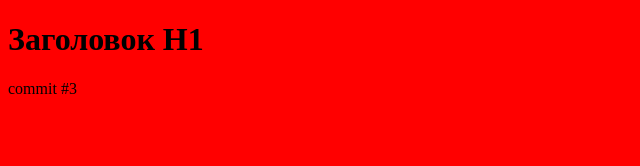
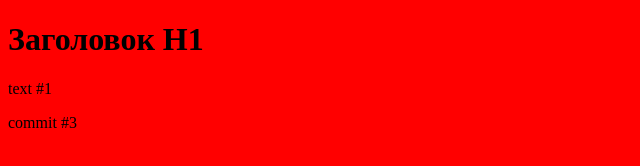
Before and after one commit to ArtDinWin/git-first, a plain HTML site: page index.html in a window 1280 px wide. Shown: the whole page, without its empty margins (0-640 px from the left). Drawn offline with Linux system fonts and the light colour scheme.

Commit message:
Add section 3 pharagraph

```diff
--- a/index.html
+++ b/index.html
@@ -12,6 +12,11 @@
 </head>
 <body>
   <h1>Заголовок H1</h1>
+  <section>
+    <p>
+      text #1
+    </p>
+  </section>
   <p>
     commit #3
   </p>
```
